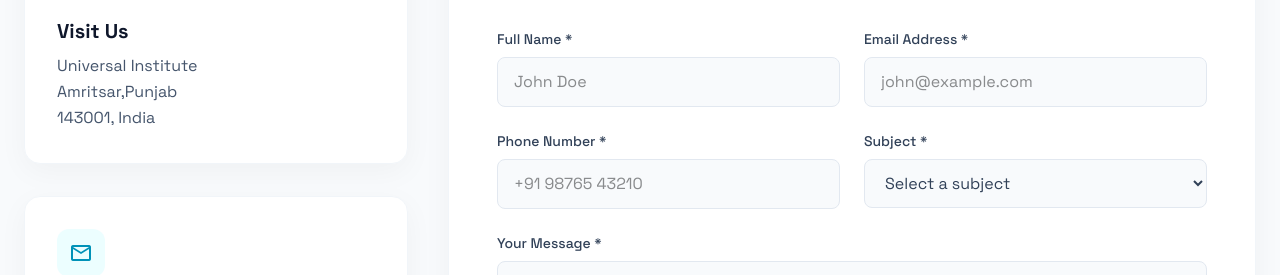
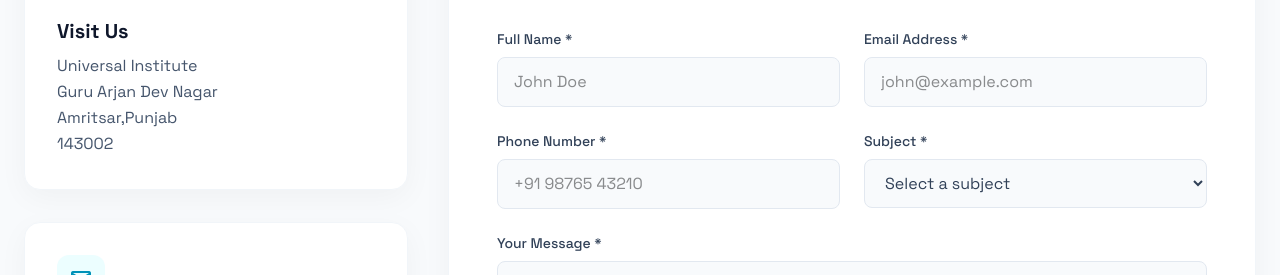
Before and after one commit to TarunpreetSingh23/uitiglobal, a React app: page /contact in a window 1280 px wide. Shown: the part 525-800 px from the top of the page. Built offline with nearby package versions, Linux system fonts and the light colour scheme; some packages are replaced by stand-ins of ours.

Commit message:
Update page.jsx

```diff
--- a/app/contact/page.jsx
+++ b/app/contact/page.jsx
@@ -89,8 +89,9 @@ export default function ContactPage() {
               <h3 className="text-xl font-bold text-slate-900 mb-2">Visit Us</h3>
               <p className="text-slate-600 leading-relaxed">
                 Universal Institute<br />
+                Guru Arjan Dev Nagar<br />
                 Amritsar,Punjab<br />
-                143001, India
+                143002
               </p>
             </div>
 
```
